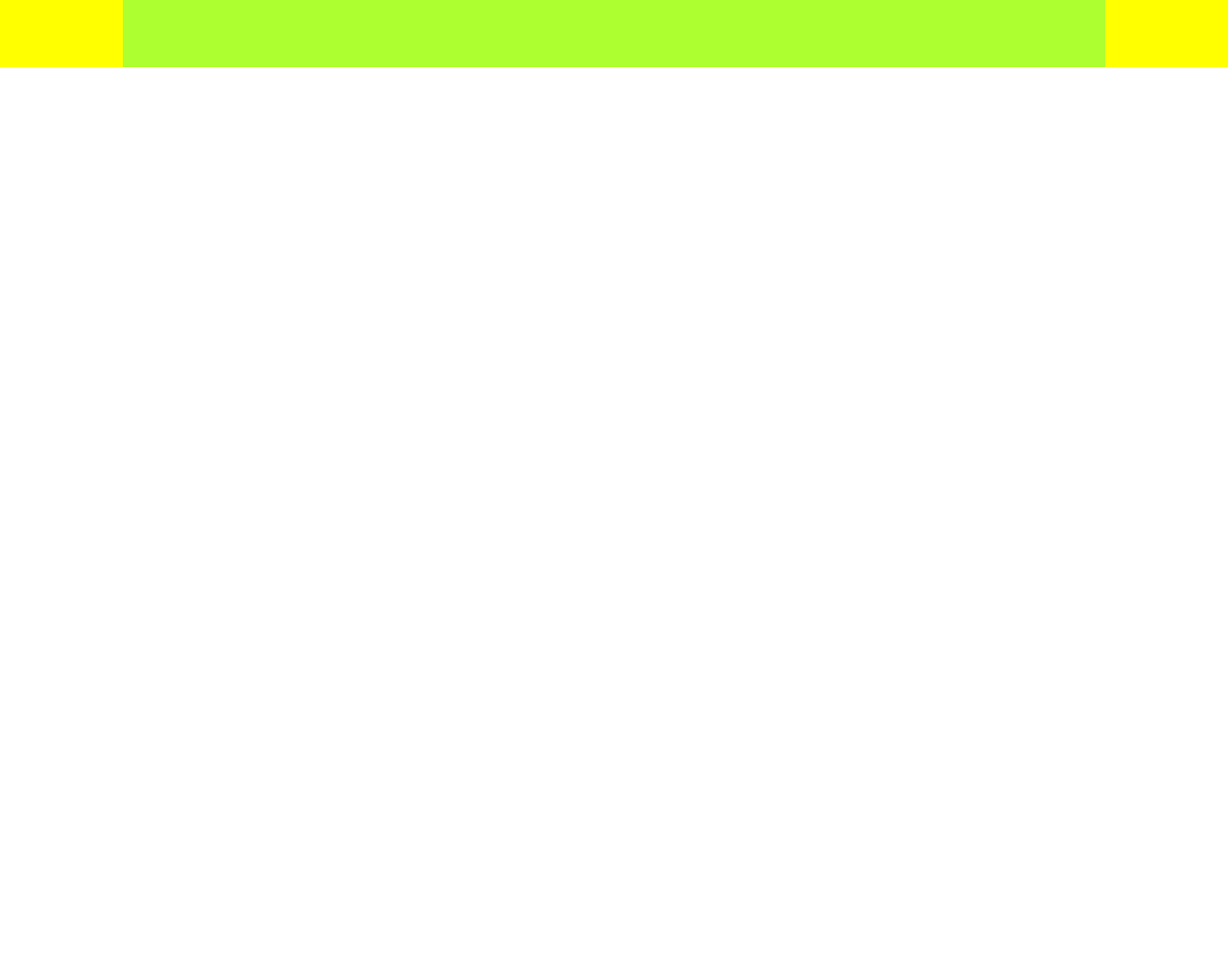
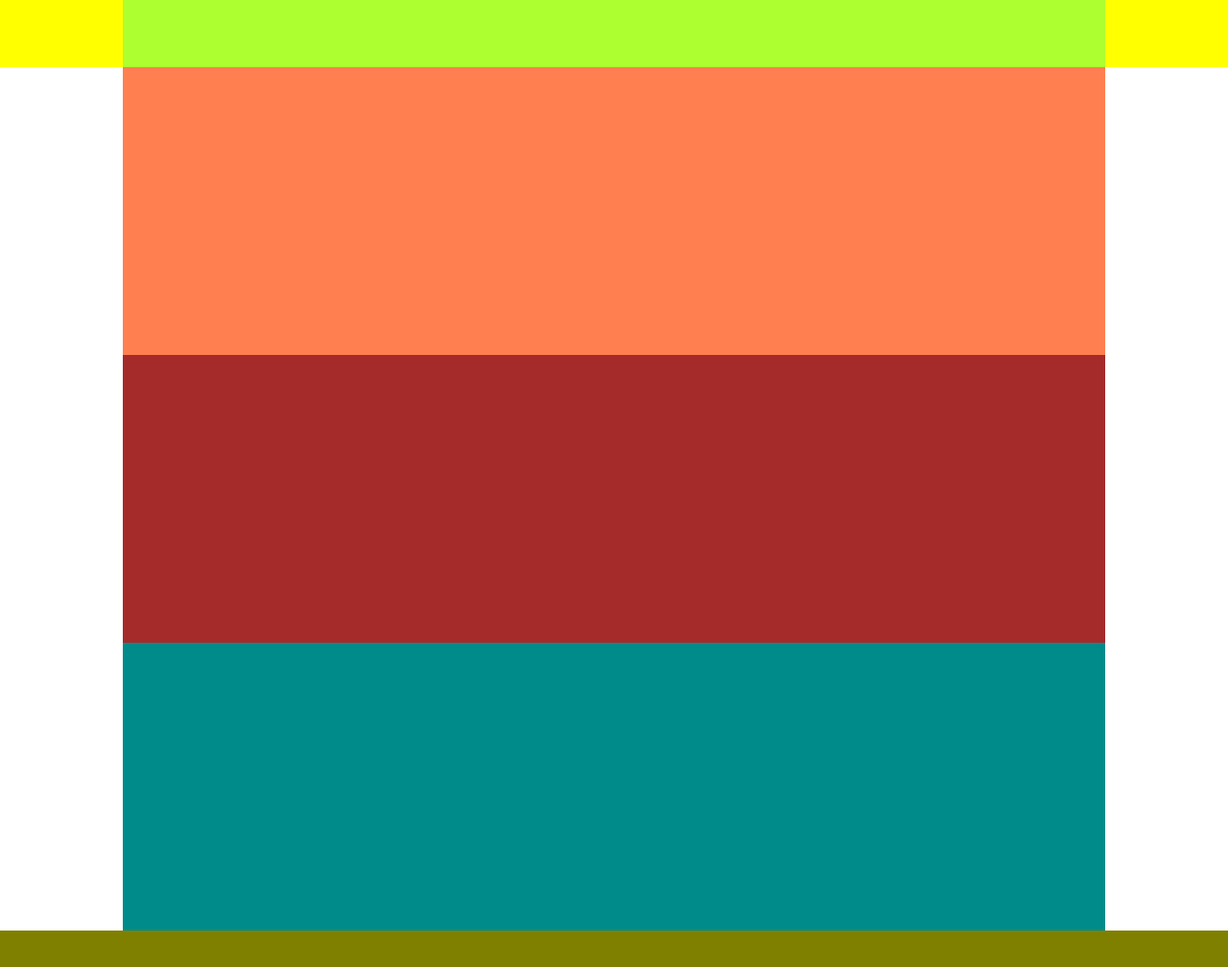
Before and after one commit to Giosue1994/node-sass-teambit, a website: page index.html in a window 1280 px wide. Shown: the whole page at 96% size. Before the commit the page ends 800 px from the top, so only its background shows below. Drawn offline with nearby package versions, Linux system fonts and the light colour scheme.

Commit message:
prima struttura main

```diff
--- a/index.html
+++ b/index.html
@@ -28,23 +28,23 @@
       <main>
         <div class="container">
           <!-- Sezione Jumbotron -->
-          <section>
+          <section class="jumbotron">
 
           </section>
 
           <!-- Sezione Solutions -->
-          <section>
+          <section class="solutions">
 
           </section>
 
           <!-- Sezione Tutotials -->
-          <section>
+          <section class="tutorials">
 
           </section>
         </div>
 
         <!-- Sezione Teambit -->
-        <section>
+        <section class="teambit">
 
         </section>
       </main>
--- a/src/partials/_header.scss
+++ b/src/partials/_header.scss
@@ -1,9 +1,11 @@
 /* ________ HEADER ________ */
 header {
   background-color: yellow; // TODO: modificare o cancellare
+
+  /* NAVBAR */
+  nav {
+    background-color: greenyellow; // TODO: modificare o cancellare
+    height: 70px;
+  }
+
 }
-/* NAVBAR */
-nav {
-  background-color: greenyellow; // TODO: modificare o cancellare
-  height: 70px;
-}
--- a/src/partials/_main.scss
+++ b/src/partials/_main.scss
@@ -1,9 +1,21 @@
 /* ________ MAIN ________ */
+section {
+  height: 300px;  // TODO: modificare o cancellare
+}
 
 /* SEZIONE JUMBOTRON */
-
+.jumbotron {
+  background-color: coral; // TODO: modificare o cancellare
+}
 /* SEZIONE SOLUTIONS */
-
+.solutions {
+  background-color: brown; // TODO: modificare o cancellare
+}
 /* SEZIONE TUTORIALS */
-
+.tutorials {
+  background-color: darkcyan; // TODO: modificare o cancellare
+}
 /* SEZIONE TEAMBIT */
+.teambit {
+  background-color: olive; // TODO: modificare o cancellare
+}
```
Also changed, not shown: dist/app.css.
